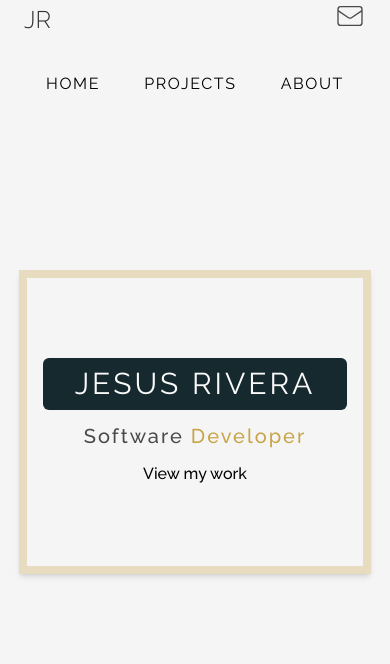
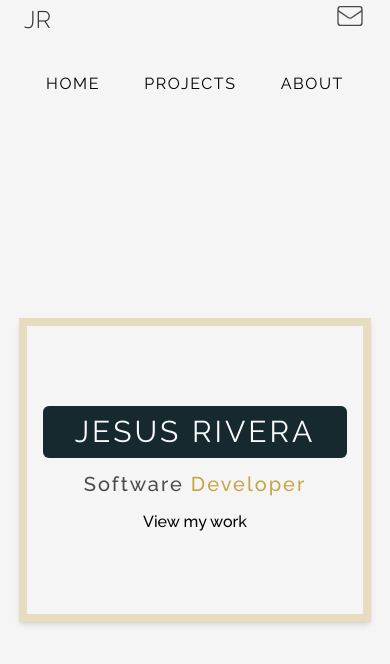
Before and after one commit to jesusriv/portfolio, a React (Create React App) app: page / in a window 390 px wide. Shown: the top 664 px of the page. Built offline with nearby package versions, Linux system fonts and the light colour scheme.

Commit message:
mobile responsive

```diff
--- a/src/pages/about.component.jsx
+++ b/src/pages/about.component.jsx
@@ -2,7 +2,7 @@ import React from 'react';
 
 const About = () => {
     return (
-        <div className="w-2/3 flex-1 overflow-y-auto pb-16 sm:px-4 text-black/80 mx-auto no-scrollbar">
+        <div className="w-full flex-1 overflow-y-auto pb-16 px-12 sm:px-4 text-black/80 mx-auto no-scrollbar">
             <h1 className='text-2xl sm:text-4xl leading-loose border-b-4 border-b-[#E2C67F]/60 w-fit mb-2'
                 >Hi! 👋🏻 My name is Jesus.
             </h1>
--- a/src/pages/contact.component.jsx
+++ b/src/pages/contact.component.jsx
@@ -19,7 +19,7 @@ const Contact = () => {
 
     const Form = () => {
         return (
-            <div className='mt-10 flex flex-col sm:flex-row items-center sm:items-start space-y-8 sm:space-y-0 w-fit'>
+            <div className='mt-24 flex flex-col sm:flex-row items-center sm:items-start space-y-8 sm:space-y-0 w-fit'>
                 <div className='w-[350px] sm:w-[450px] px-2 sm:px-12'>
                     <h1 className='font-medium text-3xl uppercase'>Work with me</h1>
                     <div className='w-1/3 ml-16 sm:w-1/6 border border-[#d6b664] sm:ml-[135px]'></div>
--- a/src/pages/home.component.jsx
+++ b/src/pages/home.component.jsx
@@ -3,8 +3,8 @@
 
 const Home = () => {
     return (
-        <div className="absolute top-0 left-0 right-0 bottom-0 flex">
-            <div className='px-4 py-20 sm:p-20 m-auto flex flex-col space-y-3 bg-neutral-100 border-8 border-[#c9a447]/30 shadow-md'>
+        <div className="absolute top-0 left-0 right-0 bottom-0 flex items-center justify-center">
+            <div className='px-4 py-20 sm:p-20 mt-24 flex flex-col space-y-3 bg-neutral-100 border-8 border-[#c9a447]/30 shadow-md'>
                 <h1 className='text-3xl tracking-widest uppercase text-neutral-50 px-8 py-2 rounded-md bg-[#16292F] m-auto'>
                     Jesus Rivera
                 </h1>
```
